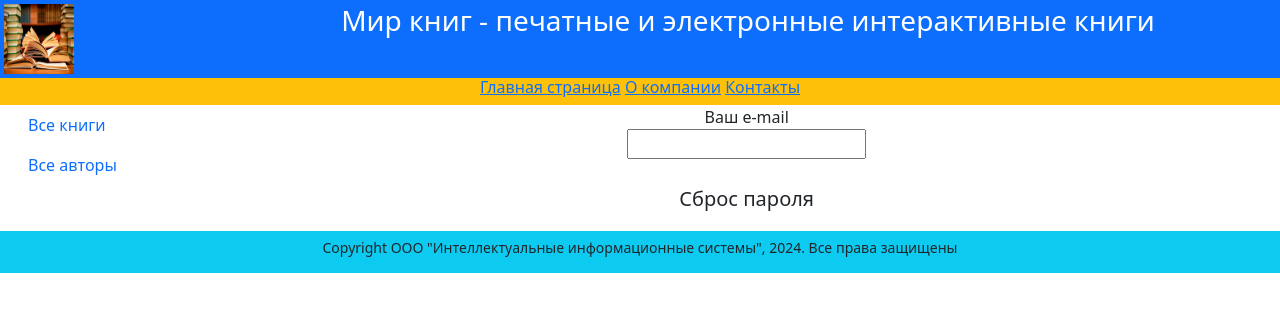
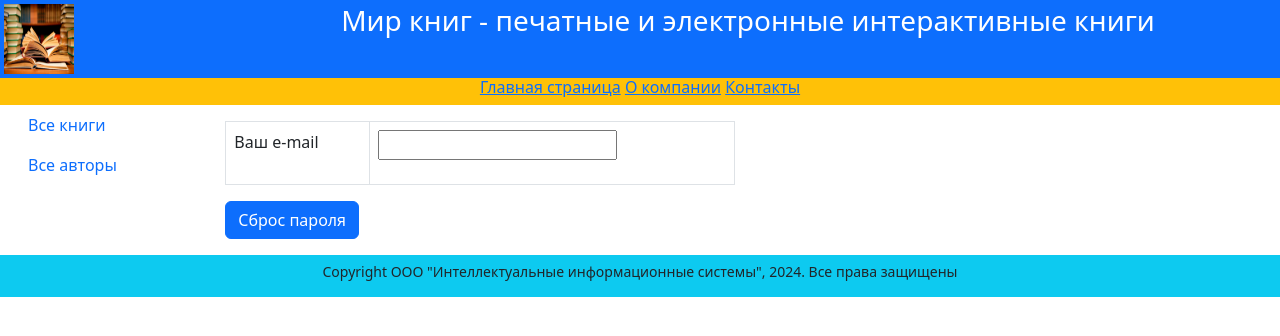
Before and after one commit to DaniilPopkov/WorldBooks, a Django app: page /accounts/password_reset/ in a window 1280 px wide. Shown: the top 336 px of the page. Run offline with Django 4.2, Linux system fonts and the light colour scheme.

```diff
--- a/WebBooks/catalog/templates/registration/logged_out.html
+++ b/WebBooks/catalog/templates/registration/logged_out.html
@@ -1,6 +1,5 @@
 {% extends "base_generic.html" %}
 {% block content %}
 <p>Выход из системы!</p>
-<a href="{% url 'login'%}"> Нажмите здесь, чтобы снова
-войти в систему.</a>
+<a href="{% url 'login'%}"> Нажмите на эту ссылку для входа в систему</a>
 {% endblock %}
--- a/WebBooks/catalog/templates/registration/password_reset_form.html
+++ b/WebBooks/catalog/templates/registration/password_reset_form.html
@@ -1,9 +1,25 @@
 {% extends "base_generic.html" %}
 {% block content %}
 <form action="" method="post">{% csrf_token %}
-{% if form.email.errors %} {{ form.email.errors }} {% endif %}
+    {% if form.email.errors %} {{ form.email.errors }} {% endif %}
+    <div class="row my-2 text-center">
+    <div class="col-6">
+    <table class="table table-bordered my-2 text-start">
+    <td>
 <label>Ваш e-mail</label><br>
+</td>
+<td>
 <p>{{ form.email }}</p>
-<input type="submit" class="btn btn-default btn-lg" value="Сброс пароля" />
+</td>
+</table>
+</div>
+<div class="col-6"></div>
+</div>
+<div class="row my-2 text-start">
+<div class="col-6">
+<input type="submit" class="btn btn-primary" value="Сброс пароля" />
+</div>
+<div class="col-6"></div>
+</div>
 </form>
 {% endblock %}
--- a/WebBooks/catalog/views.py
+++ b/WebBooks/catalog/views.py
@@ -39,13 +39,16 @@ def index(request):
     authors = Author.objects
  # Авторы книг,
     num_authors = Author.objects.count()
+    num_visits = request.session.get('num_visits', 0)
+    request.session['num_visits'] = num_visits + 1
 # Количество посещений этого view, подсчитанное
 # в переменной session
     context = {'text_head': text_head,
   'books': books, 'num_books': num_books,
   'num_instances': num_instances,
   'num_instances_available': num_instances_available,
-  'authors': authors, 'num_authors': num_authors}
+  'authors': authors, 'num_authors': num_authors,
+  'num_visits': num_visits}
     return render(request, 'index.html', context)
 class BookListView(generic.ListView):
     model = Book
```
Also changed, not shown: WebBooks/catalog/templates/index.html (+6 -6 lines), WebBooks/catalog/templates/registration/login.html (+15 -4 lines), WebBooks/catalog/templates/registration/password_reset_confirm.html (+7 -7 lines), WebBooks/db.sqlite3.
